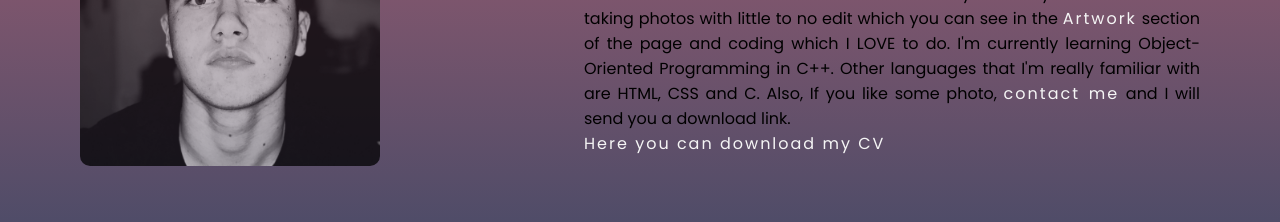
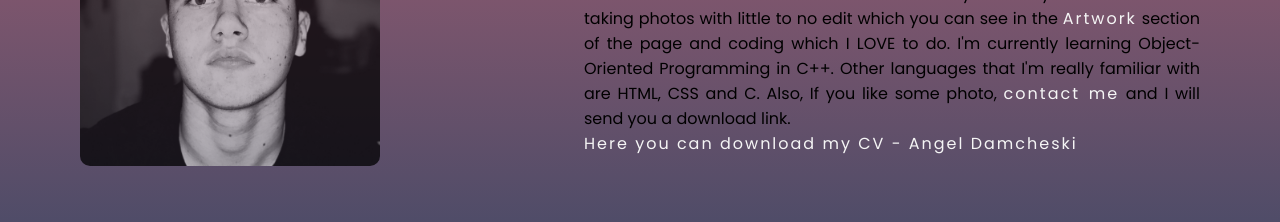
Before and after one commit to angeldamcheski/angeldamcheski.github.io, a plain HTML site: page index.html in a window 1280 px wide. Shown: the part 1260-1482 px from the top of the page. Drawn offline with Linux system fonts and the light colour scheme.

Commit message:
added a name

```diff
--- a/index.html
+++ b/index.html
@@ -47,7 +47,7 @@
                     <div class="column-right">
                         <div class="text">My name is Angel, student of <a href="https://finki.ukim.mk/" class="aboutmeFINKI">FINKI</a></div>
                         <p>I come from Makedonski Brod, a little place in the southwestern part of Macedonia. I finished high school in St. Naum Ohridski in Makedonski Brod. As a little kid, I have always been interested in computers, technology and video games and that is why I decided to pursue my dreams of becoming a developer and software engineer. I enrolled myself in the <a href="https://finki.ukim.mk/">Faculty of Computer Science and Software Engineering</a> and all I can say is that I would have done that over and over many times. My hobbies consist of taking photos with little to no edit which you can see in the <a href="#rabota">Artwork</a> section of the page and coding which I LOVE to do. I'm currently learning Object-Oriented Programming in C++. Other languages that I'm really familiar with are HTML, CSS and C. Also, If you like some photo, <a href="#kontakt">contact me</a> and I will send you a download link.</p>
-                        <a href="#" id="cv">Here you can download my CV</a>
+                        <a href="#" id="cv">Here you can download my CV - Angel Damcheski</a>
                     </div>
               </div>
          </div>
```
